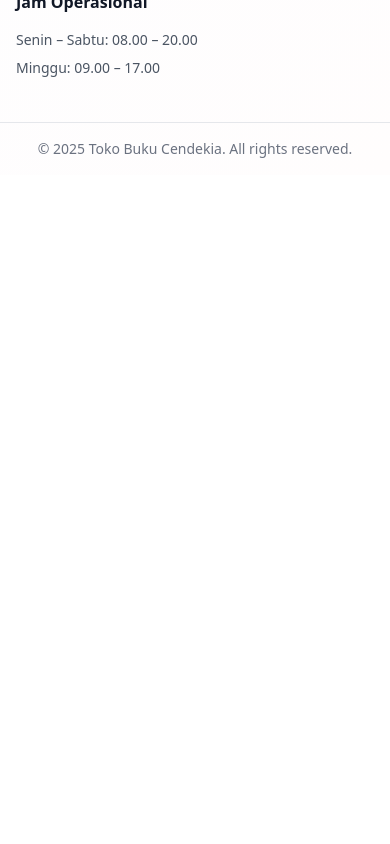
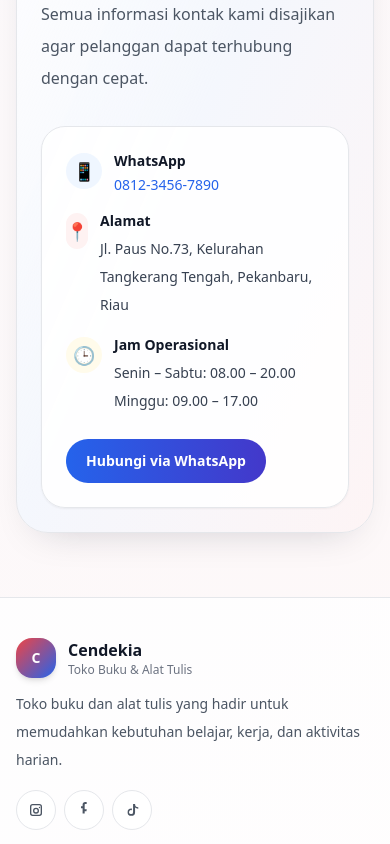
Before and after one commit to faraspcr/farzkia-app, a React (Vite) app: page / in a window 390 px wide. Shown: the part 7500-8344 px from the top of the page. Before the commit the page ends 7675 px from the top, so only its background shows below. Built offline with nearby package versions, Linux system fonts and the light colour scheme.

Commit message:
feat: landing page v3 - kontak, sosial media, final responsive polish

```diff
--- a/src/pages/LandingPage.jsx
+++ b/src/pages/LandingPage.jsx
@@ -153,6 +153,10 @@ export default function LandingPage() {
   return (
     <div className="min-h-screen bg-[radial-gradient(circle_at_top_left,_rgba(239,68,68,0.16),_transparent_28%),radial-gradient(circle_at_top_right,_rgba(59,130,246,0.16),_transparent_30%),linear-gradient(135deg,_#fefefe_0%,_#f7faff_45%,_#fef8f8_100%)] text-gray-800">
       <style>{`
+        html {
+          scroll-behavior: smooth;
+        }
+
         @keyframes fadeInUp {
           from {
             opacity: 0;
@@ -172,12 +176,25 @@ export default function LandingPage() {
           opacity: 0;
           transform: translateY(24px);
           transition: opacity 0.8s ease, transform 0.8s ease;
+          will-change: transform, opacity;
         }
 
         .reveal-on-scroll.is-visible {
           opacity: 1;
           transform: translateY(0);
           animation: none;
+        }
+
+        @media (prefers-reduced-motion: reduce) {
+          html {
+            scroll-behavior: auto;
+          }
+
+          .animate-fade-in-up,
+          .reveal-on-scroll {
+            animation: none !important;
+            transition: none !important;
+          }
         }
       `}</style>
 
@@ -504,6 +521,58 @@ export default function LandingPage() {
             </div>
           </div>
         </section>
+
+        <section id="kontak" className="mx-auto max-w-7xl scroll-mt-24 px-4 py-16 sm:px-6 sm:py-20 lg:px-8">
+          <div className="animate-fade-in-up reveal-on-scroll rounded-[32px] border border-gray-200 bg-gradient-to-br from-white via-blue-50/60 to-red-50/60 p-6 shadow-[0_16px_40px_-24px_rgba(15,23,42,0.25)] sm:p-8 lg:p-10">
+            <div className="grid gap-8 lg:grid-cols-[1.05fr_0.95fr] lg:items-start">
+              <div>
+                <p className="text-sm font-semibold uppercase tracking-[0.25em] text-blue-600">Kontak</p>
+                <h3 className="mt-2 text-3xl font-black text-gray-900">Hubungi kami untuk kebutuhan buku, alat tulis, dan promo terbaru</h3>
+                <p className="mt-4 max-w-2xl text-base leading-8 text-gray-600">
+                  Kami siap membantu melalui WhatsApp, telepon, atau datang langsung ke toko. Semua informasi kontak kami disajikan agar pelanggan dapat terhubung dengan cepat.
+                </p>
+              </div>
+
+              <div className="rounded-[24px] border border-gray-200 bg-white/90 p-6 shadow-sm">
+                <div className="space-y-4 text-sm text-gray-700">
+                  <div className="flex items-start gap-3">
+                    <span className="mt-0.5 inline-flex h-9 w-9 items-center justify-center rounded-full bg-blue-50 text-lg text-blue-700">📱</span>
+                    <div>
+                      <p className="font-semibold text-gray-900">WhatsApp</p>
+                      <a href="https://wa.me/6281234567890" target="_blank" rel="noreferrer" className="mt-1 inline-block text-blue-600 hover:text-blue-700">
+                        0812-3456-7890
+                      </a>
+                    </div>
+                  </div>
+                  <div className="flex items-start gap-3">
+                    <span className="mt-0.5 inline-flex h-9 w-9 items-center justify-center rounded-full bg-red-50 text-lg text-red-600">📍</span>
+                    <div>
+                      <p className="font-semibold text-gray-900">Alamat</p>
+                      <p className="mt-1 leading-7">Jl. Paus No.73, Kelurahan Tangkerang Tengah, Pekanbaru, Riau</p>
+                    </div>
+                  </div>
+                  <div className="flex items-start gap-3">
+                    <span className="mt-0.5 inline-flex h-9 w-9 items-center justify-center rounded-full bg-amber-50 text-lg text-amber-600">🕒</span>
+                    <div>
+                      <p className="font-semibold text-gray-900">Jam Operasional</p>
+                      <p className="mt-1 leading-7">Senin – Sabtu: 08.00 – 20.00</p>
+                      <p className="leading-7">Minggu: 09.00 – 17.00</p>
+                    </div>
+                  </div>
+                </div>
+
+                <a
+                  href="https://wa.me/6281234567890"
+                  target="_blank"
+                  rel="noreferrer"
+                  className="mt-6 inline-flex items-center rounded-full bg-gradient-to-r from-blue-600 to-indigo-700 px-5 py-3 text-sm font-semibold text-white transition duration-300 hover:-translate-y-1 hover:shadow-xl"
+                >
+                  Hubungi via WhatsApp
+                </a>
+              </div>
+            </div>
+          </div>
+        </section>
       </main>
 
       <footer className="border-t border-gray-200 bg-white/80">
@@ -519,6 +588,23 @@ export default function LandingPage() {
               </div>
             </div>
             <p className="mt-3 leading-7">Toko buku dan alat tulis yang hadir untuk memudahkan kebutuhan belajar, kerja, dan aktivitas harian.</p>
+            <div className="mt-4 flex flex-wrap gap-2">
+              <a href="#" aria-label="Instagram" className="flex h-10 w-10 items-center justify-center rounded-full border border-gray-200 bg-white text-gray-600 transition hover:-translate-y-0.5 hover:border-blue-400 hover:text-blue-600">
+                <svg viewBox="0 0 24 24" className="h-4 w-4 fill-current" aria-hidden="true">
+                  <path d="M7 3h10a4 4 0 0 1 4 4v10a4 4 0 0 1-4 4H7a4 4 0 0 1-4-4V7a4 4 0 0 1 4-4Zm0 2a2 2 0 0 0-2 2v10a2 2 0 0 0 2 2h10a2 2 0 0 0 2-2V7a2 2 0 0 0-2-2H7Zm5 3.5A4.5 4.5 0 1 1 7.5 13 4.5 4.5 0 0 1 12 8.5Zm0 2A2.5 2.5 0 1 0 14.5 13 2.5 2.5 0 0 0 12 10.5Zm5.25-3.25a1 1 0 1 1-1 1 1 1 0 0 1 1-1Z" />
+                </svg>
+              </a>
+              <a href="#" aria-label="Facebook" className="flex h-10 w-10 items-center justify-center rounded-full border border-gray-200 bg-white text-gray-600 transition hover:-translate-y-0.5 hover:border-blue-400 hover:text-blue-600">
+                <svg viewBox="0 0 24 24" className="h-4 w-4 fill-current" aria-hidden="true">
+                  <path d="M13 22v-8h2.7l.4-3H13V4.6c0-.9.2-1.5 1.5-1.5H16V.1c-.3 0-1.2-.1-2.3-.1-2.3 0-3.8 1.4-3.8 4v2.2H7.5v3h2.4v8h3.1Z" />
+                </svg>
+              </a>
+              <a href="#" aria-label="TikTok" className="flex h-10 w-10 items-center justify-center rounded-full border border-gray-200 bg-white text-gray-600 transition hover:-translate-y-0.5 hover:border-blue-400 hover:text-blue-600">
+                <svg viewBox="0 0 24 24" className="h-4 w-4 fill-current" aria-hidden="true">
+                  <path d="M14.5 3h2.1a4.8 4.8 0 0 0 4.8 4.8V10a6.6 6.6 0 0 1-4.8-1.7v6.9a5.6 5.6 0 1 1-5.6-5.6c.3 0 .5 0 .8.1v2.7a3 3 0 1 0 1.8 2.8V3Z" />
+                </svg>
+              </a>
+            </div>
           </div>
           <div>
             <h4 className="text-base font-bold text-gray-900">Alamat</h4>
```
